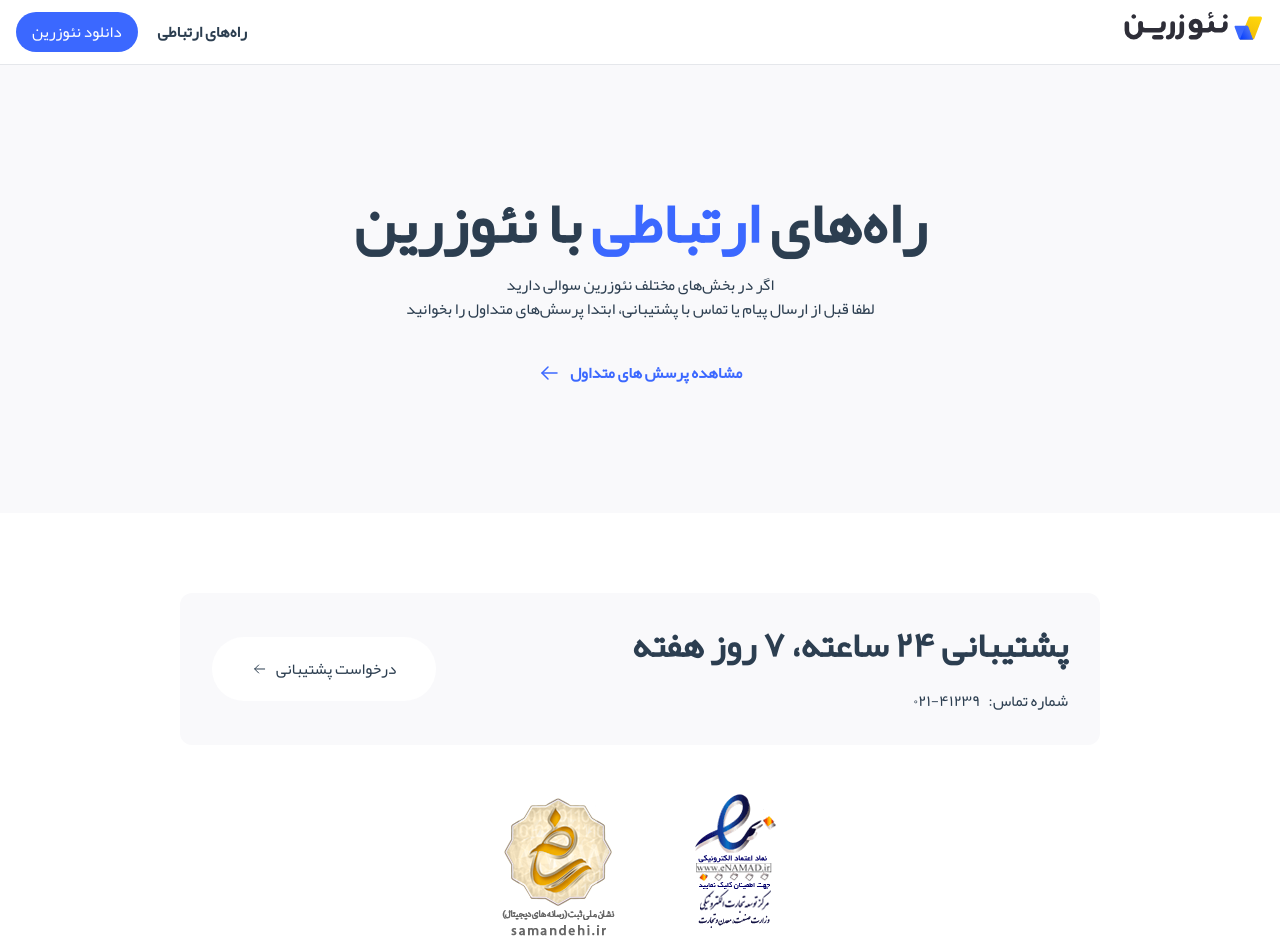
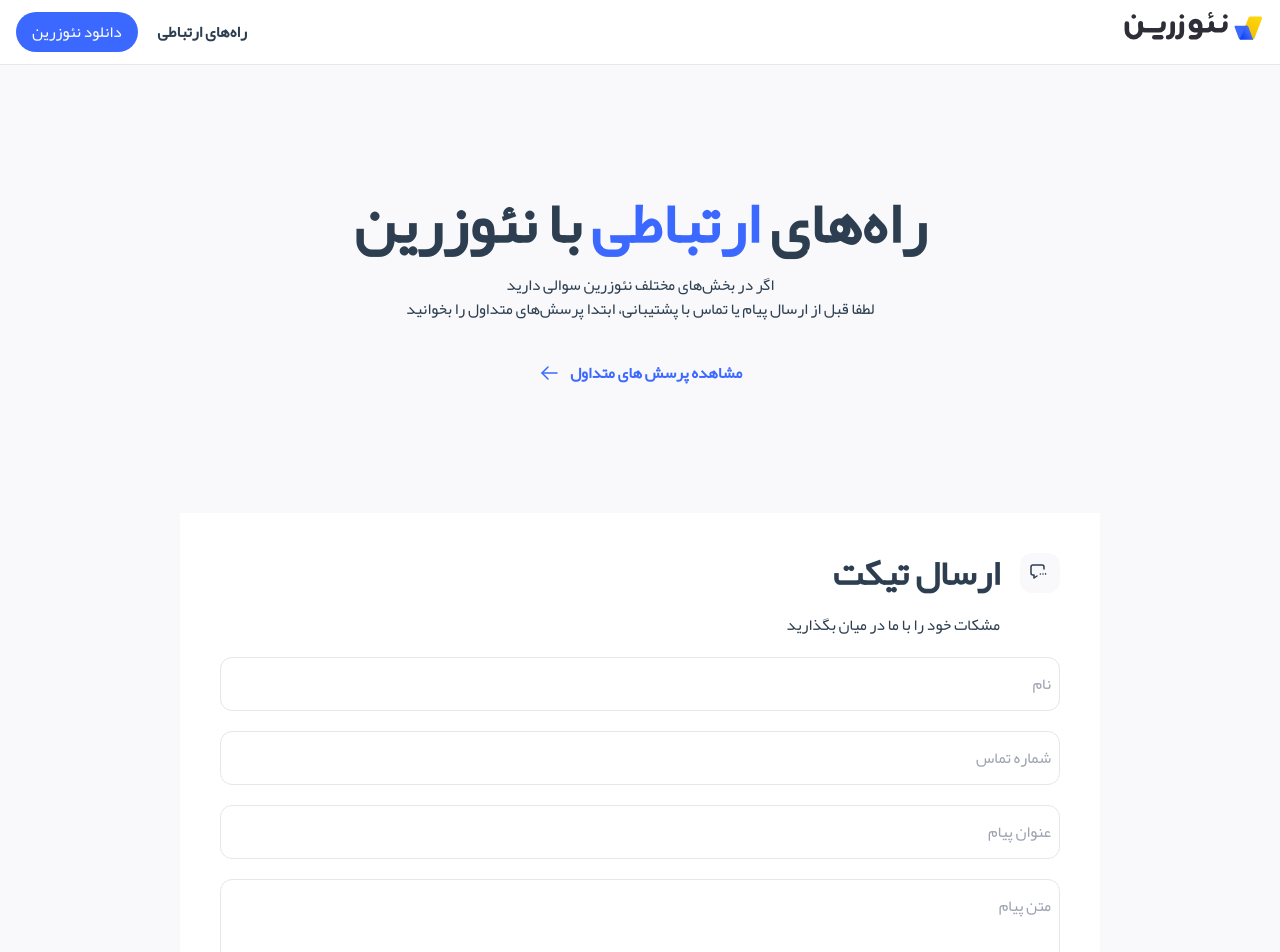
Before and after one commit to mostafakazemi/neozarin-vue, a Vue app: page /contact in a window 1280 px wide. Shown: the top 952 px of the page. Built offline with nearby package versions, Linux system fonts and the light colour scheme.

Commit message:
Implement ticket-section

```diff
--- a/src/assets/main.css
+++ b/src/assets/main.css
@@ -11,6 +11,10 @@
 body {
   font-family: 'Yekan', sans-serif;
   font-size: 16px;
+}
+
+input, textarea {
+  @apply outline-none;
 }
 
 #app {
--- /dev/null
+++ b/src/components/Contact/TicketSection/index.vue
@@ -0,0 +1,50 @@
+<template>
+  <HomeSectionWrapper>
+    <div class="flex flex-col gap-y-5 bg-white p-10">
+      <div class="flex gap-5">
+        <div>
+          <div class="text-2xl bg-cont-dim p-2 rounded-xl">
+            <IconTicket />
+          </div>
+        </div>
+        <div>
+          <h2>ارسال تیکت</h2>
+          <p class="mt-5">مشکات خود را با ما در میان بگذارید</p>
+        </div>
+      </div>
+      <form @submit.prevent class="flex flex-col gap-5">
+        <input type="text" name="name" placeholder="نام" />
+        <input type="tel" name="phone" placeholder="شماره تماس" />
+        <input type="text" name="title" placeholder="عنوان پیام" />
+        <textarea placeholder="متن پیام"></textarea>
+        <div>
+          <TheButton type="submit" size="lg">ارسال</TheButton>
+        </div>
+      </form>
+    </div>
+  </HomeSectionWrapper>
+</template>
+
+<script>
+import HomeSectionWrapper from '@/components/Home/Section/index.vue'
+import IconTicket from '@/components/Icons/Ticket/index.vue'
+import TheButton from '@/components/uikit/TheButton/index.vue'
+
+export default {
+  name: 'TicketSection',
+  components: { TheButton, IconTicket, HomeSectionWrapper }
+}
+</script>
+
+<style scoped>
+input,
+textarea {
+  @apply border rounded-xl py-3.5 px-2;
+  direction: rtl;
+}
+
+textarea {
+  height: 125px;
+  resize: none;
+}
+</style>
--- /dev/null
+++ b/src/components/Icons/Ticket/index.vue
@@ -0,0 +1,50 @@
+<template>
+  <svg
+    :width="size"
+    :height="size"
+    viewBox="0 0 24 24"
+    fill="none"
+    xmlns="http://www.w3.org/2000/svg"
+  >
+    <path
+      d="M9 15L6 17V14H5C3.895 14 3 13.105 3 12V6C3 4.895 3.895 4 5 4H14C15.105 4 16 4.895 16 6V8"
+      stroke="currentColor"
+      stroke-width="1.5"
+      stroke-linecap="round"
+      stroke-linejoin="round"
+    />
+    <path
+      d="M12.4304 12.9646C12.4499 12.9842 12.4499 13.0158 12.4304 13.0354C12.4108 13.0549 12.3792 13.0549 12.3597 13.0354C12.3401 13.0158 12.3401 12.9842 12.3597 12.9646C12.3792 12.9451 12.4108 12.9451 12.4304 12.9646"
+      stroke="currentColor"
+      stroke-width="1.5"
+      stroke-linecap="round"
+      stroke-linejoin="round"
+    />
+    <path
+      d="M15.0354 12.9646C15.0549 12.9842 15.0549 13.0158 15.0354 13.0354C15.0158 13.0549 14.9842 13.0549 14.9646 13.0354C14.9451 13.0158 14.9451 12.9842 14.9646 12.9646C14.9842 12.9451 15.0158 12.9451 15.0354 12.9646"
+      stroke="currentColor"
+      stroke-width="1.5"
+      stroke-linecap="round"
+      stroke-linejoin="round"
+    />
+    <path
+      d="M17.6403 12.9646C17.6599 12.9842 17.6599 13.0158 17.6403 13.0354C17.6208 13.0549 17.5892 13.0549 17.5696 13.0354C17.5501 13.0158 17.5501 12.9842 17.5696 12.9646C17.5892 12.9451 17.6208 12.9451 17.6403 12.9646"
+      stroke="currentColor"
+      stroke-width="1.5"
+      stroke-linecap="round"
+      stroke-linejoin="round"
+    />
+  </svg>
+</template>
+<script>
+export default {
+  name: 'IconTicket',
+
+  props: {
+    size: {
+      type: [Number, String],
+      default: '1em'
+    }
+  }
+}
+</script>
--- a/src/components/MobileForm/index.vue
+++ b/src/components/MobileForm/index.vue
@@ -6,7 +6,7 @@
         dir="rtl"
         name="mobile"
         placeholder="شماره همراه"
-        class="flex-grow rounded-r-full outline-none pr-4"
+        class="flex-grow rounded-r-full pr-4"
       />
       <TheButton class="m-1" type="submit">دریافت لینک</TheButton>
     </div>
@@ -18,6 +18,7 @@
 
 export default {
   name: 'MobileForm',
+
   components: { TheButton }
 }
 </script>
--- a/src/pages/Contact.vue
+++ b/src/pages/Contact.vue
@@ -1,15 +1,17 @@
 <template>
   <div class="flex flex-col gap-y-32">
     <ContactHeroSection />
+    <TicketSection />
   </div>
 </template>
 
 <script>
 import ContactHeroSection from '@/components/Contact/HeroSection/index.vue'
+import TicketSection from '@/components/Contact/TicketSection/index.vue'
 
 export default {
   name: 'ContactPage',
 
-  components: { ContactHeroSection }
+  components: { TicketSection, ContactHeroSection }
 }
 </script>
```
